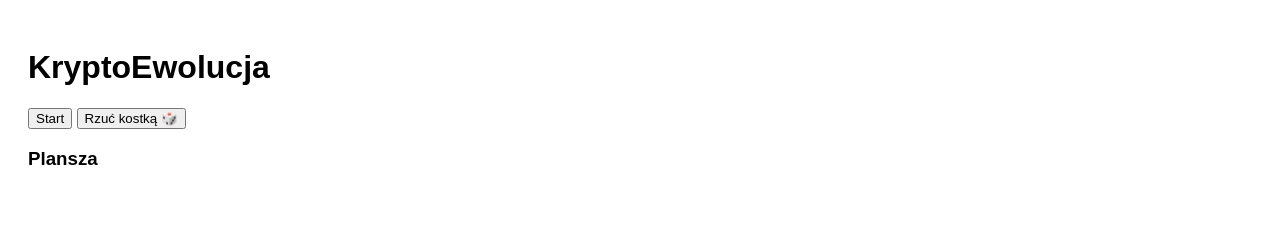
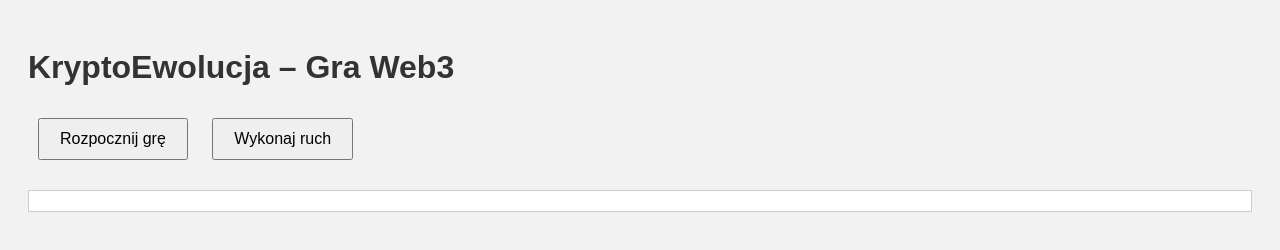
Before and after one commit to MarcinPresnarowicz/CryptoEvolution_v.1.0.0, a plain HTML site: page index.html in a window 1280 px wide. Drawn offline with Linux system fonts and the light colour scheme.

Commit message:
Add files via upload

```diff
--- a/index.html
+++ b/index.html
@@ -1,23 +1,16 @@
 <!DOCTYPE html>
 <html lang="pl">
 <head>
-  <meta charset="UTF-8">
-  <title>KryptoEwolucja – Gra Web3</title>
-  <style>
-    body { font-family: sans-serif; padding: 20px; }
-    #plansza { display: grid; grid-template-columns: repeat(6, 100px); gap: 5px; }
-    .pole { border: 1px solid #888; padding: 10px; text-align: center; font-size: 0.9em; white-space: pre-line; }
-    .aktywny { background-color: #fffae6; border: 2px solid #f90; }
-  </style>
+    <meta charset="UTF-8">
+    <title>KryptoEwolucja – Gra Web3</title>
+    <link rel="stylesheet" href="style.css">
 </head>
 <body>
-  <h1>KryptoEwolucja</h1>
-  <button onclick="startGame()">Start</button>
-  <button onclick="move()">Rzuć kostką 🎲</button>
-  <div id="efekt"></div>
-  <h3>Plansza</h3>
-  <div id="plansza"></div>
-
-  <script src="game.js"></script>
+    <h1>KryptoEwolucja – Gra Web3</h1>
+    <div id="status"></div>
+    <button onclick="startGame()">Rozpocznij grę</button>
+    <button onclick="ruch()">Wykonaj ruch</button>
+    <pre id="board"></pre>
+    <script src="game.js"></script>
 </body>
 </html>
--- /dev/null
+++ b/style.css
@@ -0,0 +1,19 @@
+body {
+    font-family: Arial, sans-serif;
+    padding: 20px;
+    background-color: #f2f2f2;
+    color: #333;
+}
+button {
+    margin: 10px;
+    padding: 10px 20px;
+    font-size: 16px;
+}
+#board {
+    margin-top: 20px;
+    font-size: 20px;
+    white-space: pre-wrap;
+    background: #fff;
+    padding: 10px;
+    border: 1px solid #ccc;
+}
```
